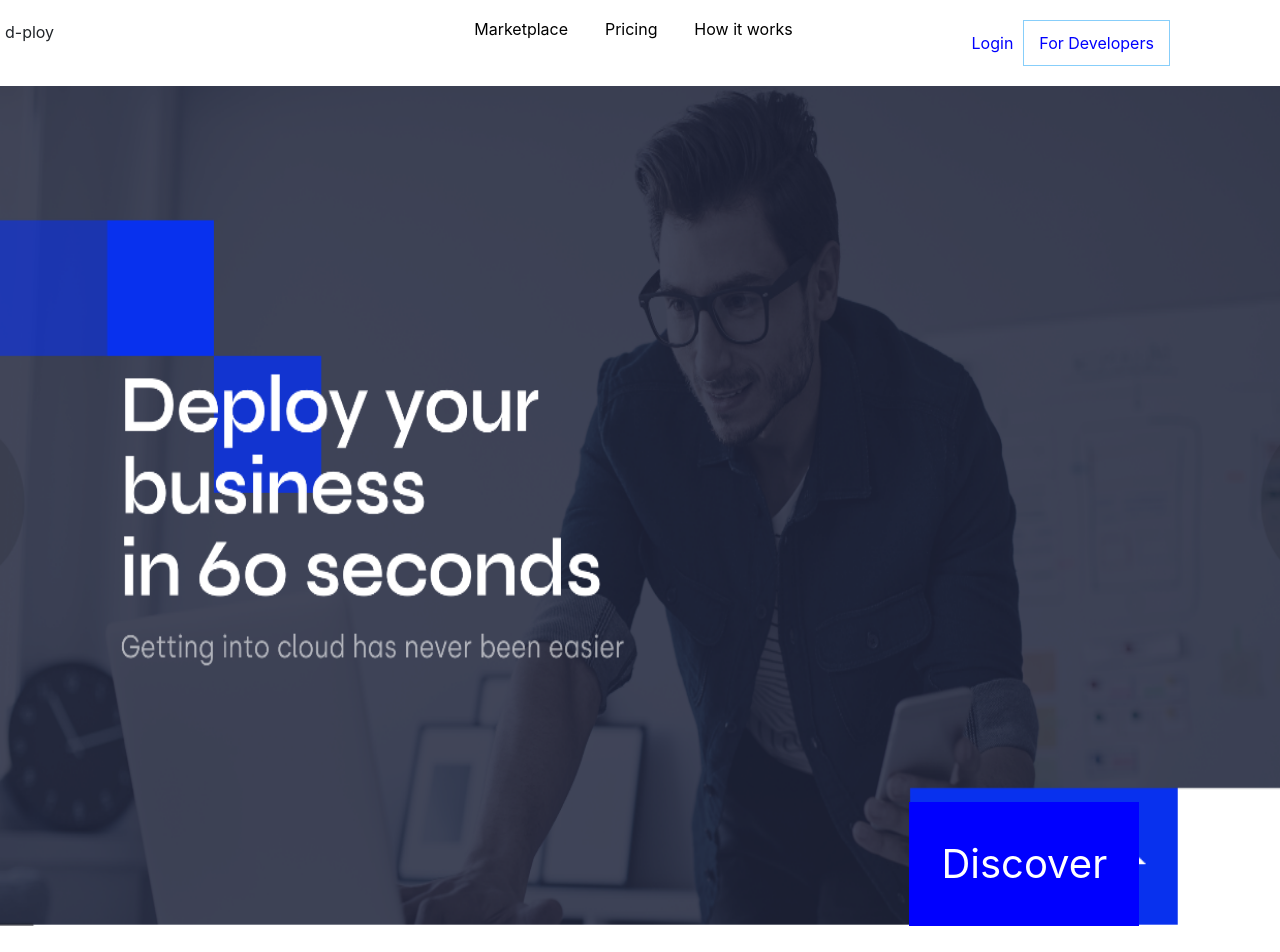
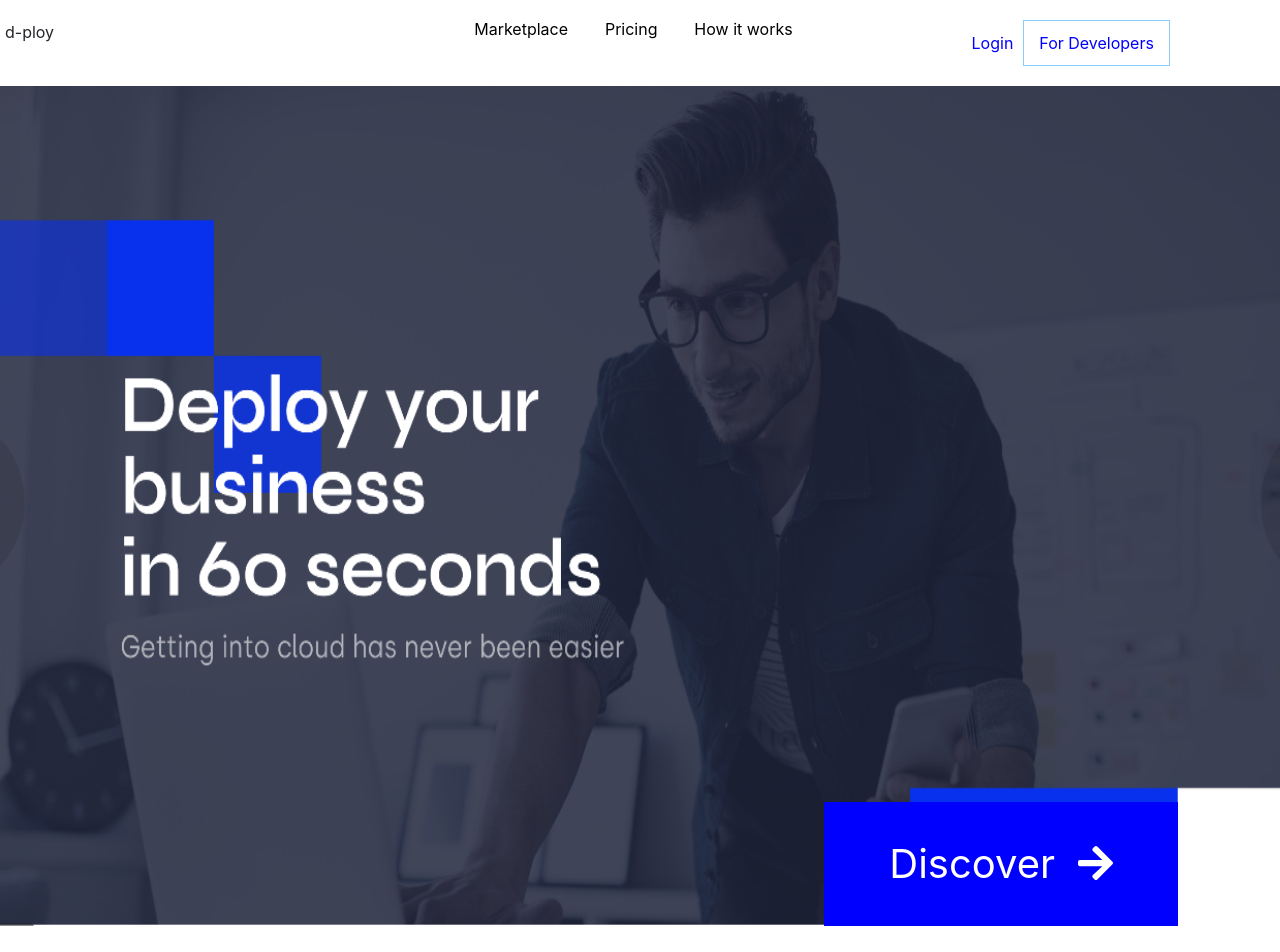
Before and after one commit to antonzaharia/dploy-landpage, a React (Create React App) app in the folder dploy-landpage/: page / in a window 1280 px wide. Shown: the top 952 px of the page. Built offline with nearby package versions, Linux system fonts and the light colour scheme.

Commit message:
head style done

```diff
--- a/dploy-landpage/src/containers/Head.js
+++ b/dploy-landpage/src/containers/Head.js
@@ -1,9 +1,11 @@
 import React from 'react'
+import { FontAwesomeIcon } from '@fortawesome/react-fontawesome'
+import { faArrowRight } from '@fortawesome/free-solid-svg-icons'
 
 export default function Head() {
     return (
         <div className="head">
-            <button className="discover-btn">Discover</button>
+            <button className="discover-btn">Discover &nbsp;<FontAwesomeIcon icon={faArrowRight} /></button>
         </div>
     )
 }
--- a/dploy-landpage/src/index.css
+++ b/dploy-landpage/src/index.css
@@ -94,7 +94,9 @@ code {
   position: absolute;
   bottom: 0;
   padding: 2.5%;
-  right: 11%;
+  padding-left: 65px;
+  padding-right: 65px;
+  right: 8%;
 }
 
 
```
